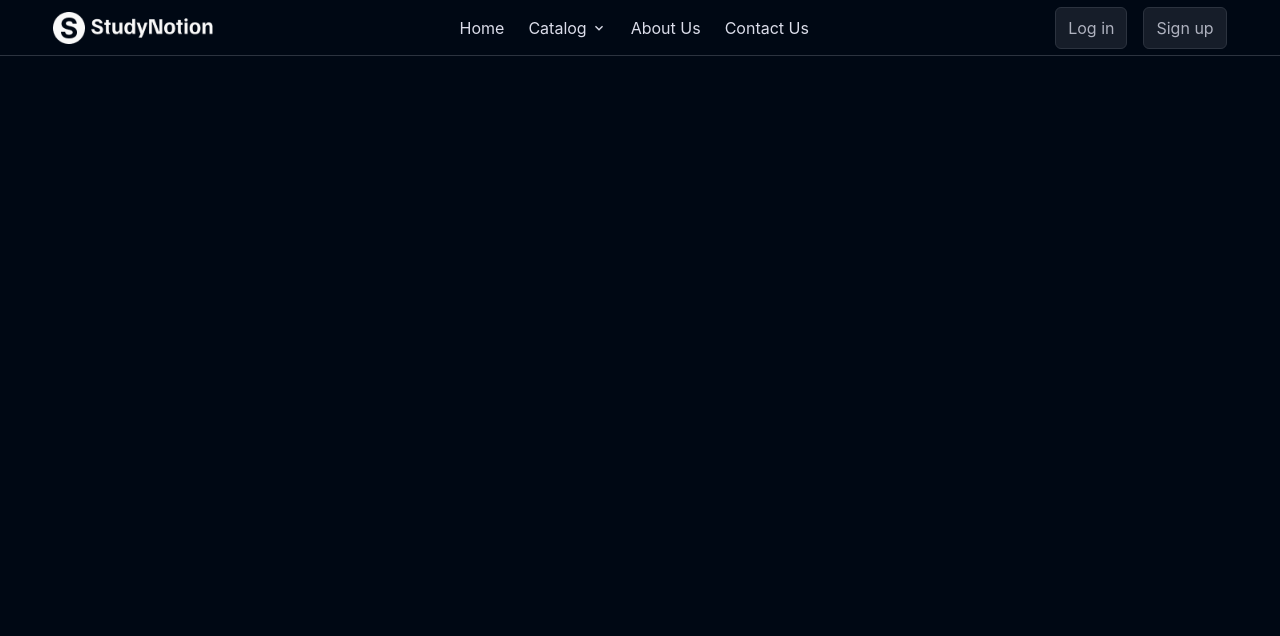
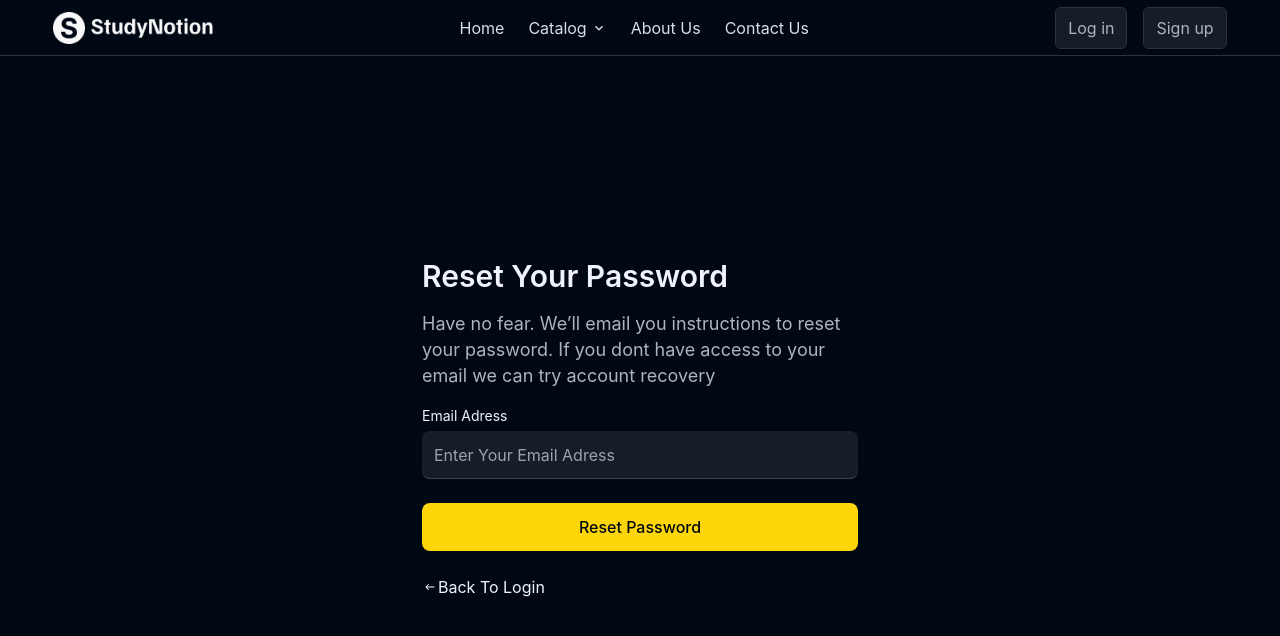
Before and after one commit to pra329/StudyNotion, a React (Create React App) app: page /forgot-password in a window 1280 px wide. Shown: the top 636 px of the page. Built offline with nearby package versions, Linux system fonts and the light colour scheme.

Commit message:
Update Controllers

```diff
--- a/src/App.css
+++ b/src/App.css
@@ -19,3 +19,22 @@ html ,body{
 .shadow-upper{
     box-shadow: 10px -10px 16px -10px rgba(5, 135, 242, 0.92), 0 -12px 14px -10px rgba(40, 91, 186, 0.929);
 }
+
+.spinner {
+    width: 56px;
+    height: 56px;
+    border-radius: 50%;
+    border: 9px solid;
+    border-color: #dbdcef;
+    border-right-color: #474bff;
+    animation: spinner-d3wgkg 1s infinite linear;
+}
+
+@keyframes spinner-d3wgkg {
+    0% {
+        transform: rotate(0deg);
+    }
+    100% {
+        transform: rotate(360deg);
+    }
+}
--- a/src/App.js
+++ b/src/App.js
@@ -5,6 +5,8 @@ import Navbar from "./components/common/Navbar";
 import OpenRoute from "./components/core/auth/OpenRoute"
 import Login from "./pages/Login"
 import Signup from "./pages/Signup"
+import ForgotPassword from "./pages/ForgotPassword";
+import UpdatePassword from "./pages/UpdatePassword";
 
 function App() {
   return (
@@ -28,6 +30,24 @@ function App() {
             </OpenRoute>
           }
         />
+
+    <Route
+          path="forgot-password"
+          element={
+            <OpenRoute>
+             <ForgotPassword/>
+            </OpenRoute>
+          }
+        />
+
+    <Route
+          path="update-password/:id"
+          element={
+            <OpenRoute>
+             <UpdatePassword/>
+            </OpenRoute>
+          }
+        />
       </Routes>
     </div>
   );
--- a/src/components/core/auth/SignupForm.jsx
+++ b/src/components/core/auth/SignupForm.jsx
@@ -162,9 +162,9 @@ function SignupForm() {
               className="absolute right-3 top-[38px] z-[10] cursor-pointer"
             >
               {showPassword ? (
+              <AiOutlineEye fontSize={24} fill="#AFB2BF" />
+              ) : (
                 <AiOutlineEyeInvisible fontSize={24} fill="#AFB2BF" />
-              ) : (
-                <AiOutlineEye fontSize={24} fill="#AFB2BF" />
               )}
             </span>
           </label>
@@ -189,9 +189,9 @@ function SignupForm() {
               className="absolute right-3 top-[38px] z-[10] cursor-pointer"
             >
               {showConfirmPassword ? (
+                <AiOutlineEye fontSize={24} fill="#AFB2BF" />
+              ) : (
                 <AiOutlineEyeInvisible fontSize={24} fill="#AFB2BF" />
-              ) : (
-                <AiOutlineEye fontSize={24} fill="#AFB2BF" />
               )}
             </span>
           </label>
--- /dev/null
+++ b/src/pages/Error.jsx
@@ -0,0 +1,11 @@
+import React from 'react'
+
+const Error = () => {
+  return (
+    <div className='flex justify-center items-center text-3xl text-red'>
+      Error - 404 Not Found
+    </div>
+  )
+}
+
+export default Error
--- /dev/null
+++ b/src/pages/ForgotPassword.jsx
@@ -0,0 +1,67 @@
+import React, { useState } from 'react'
+import { useDispatch, useSelector } from 'react-redux'
+import { Link } from 'react-router-dom';
+import { IoIosArrowRoundBack } from "react-icons/io";
+import { getPasswordResetToken } from '../services/operations/authApi';
+
+const ForgotPassword = () => {
+    const[emailSent,setemailSent] = useState(false);
+    const[email,setEmail] = useState("");
+    const {loading} = useSelector((state) => state.auth)
+    const dispatch = useDispatch();
+    const handleOnSubmit = (e) => {
+        e.preventDefault()
+        dispatch(getPasswordResetToken(email,setemailSent))
+    }
+    return (
+    <div className='grid min-h-[calc(100vh-3.5rem)] place-items-center'>
+      {
+        loading ? (
+            <div className="spinner"></div>
+        ):(
+            <div className='max-w-[500px] p-4 lg:p-8'>
+                <h1 className='text-[1.875rem] font-semibold leading-[2.375rem] text-richblack-5'>
+                    {
+                        !emailSent ? "Reset Your Password" : "Check Your Email"
+                    }
+                </h1>
+                <p className='my-4 text-[1.125rem] leading-[1.625rem] text-richblack-100'>
+                    {
+                        !emailSent ? "Have no fear. We’ll email you instructions to reset your password. If you dont have access to your email we can try account recovery" : `We have sent the reset email to
+                        ${email}`
+                     }
+                </p>
+                <form onSubmit={handleOnSubmit}>
+                    {
+                        !emailSent && (
+                            <label className='w-full'>
+                                <p className='mb-1 text-[0.875rem] leading-[1.375rem] text-richblack-5'>Email Adress</p>
+                                <input required type='email' name='email' value={email} onChange={(e) => setEmail(e.target.value)} placeholder='Enter Your Email Adress' style={{
+                    boxShadow: "inset 0px -1px 0px rgba(255, 255, 255, 0.18)",
+                  }}
+                  className="w-full rounded-[0.5rem] bg-richblack-800 p-[12px] text-richblack-5"></input>
+                            </label>
+                        )
+                    }
+                    <button type='submit' className="mt-6 w-full rounded-[8px] bg-yellow-50 py-[12px] px-[12px] font-medium text-richblack-900">
+                        {
+                            !emailSent ? "Reset Password" : "Resend Email"
+                        }
+                    </button>
+                </form>
+
+                <div className="mt-6 flex items-center justify-between">
+                    <Link to="/login">
+                    <div className='flex flex-row items-center'>
+                    <IoIosArrowRoundBack className='text-white'/> <p className="flex items-center gap-x-2 text-richblack-5">Back To Login</p>
+                    </div>
+                    </Link>
+                </div>
+            </div>
+        )
+      }
+    </div>
+  )
+}
+
+export default ForgotPassword
--- /dev/null
+++ b/src/pages/UpdatePassword.jsx
@@ -0,0 +1,82 @@
+import React, { useState } from 'react'
+import { useDispatch, useSelector } from 'react-redux'
+import { resetPassword } from '../services/operations/authApi';
+import { Link, useLocation, useNavigate } from 'react-router-dom';
+import { MdOutlineRemoveRedEye } from "react-icons/md";
+import { IoEyeOff } from "react-icons/io5";
+import { IoIosArrowRoundBack } from "react-icons/io";
+
+const UpdatePassword = () => {
+    const dispatch = useDispatch();
+    const location = useLocation();
+    const navigate = useNavigate();
+    const[formData,setFormData] = useState({
+        password:"",
+        confirmPassword:""
+    })
+    const{password,confirmPassword} = formData;
+    const[showPassword,setShowPassword] = useState(false);
+    const[showConfirmPassword,setshowConfirmPassword] = useState(false);
+    const{loading} = useSelector((state) => state.auth)
+    const handleOnChange = (e) => {
+        setFormData((prevData) => (
+            {
+                ...prevData,
+                [e.target.name]:e.target.value
+            }
+        ))
+    }
+    const handleOnSubmit = (e) => {
+        e.preventDefault();
+        const token = location.pathname.split('/').at(-1);
+        dispatch(resetPassword(password,confirmPassword,token,navigate))
+    }
+    return (
+    <div className='text-white'>
+        {
+            loading ? (
+                <div className='spinner'></div>
+            ) :
+            (
+                <div>
+                    <h1>Choose New Password</h1>
+                    <p>Almost done. Enter your new password and youre all set</p>
+                    <form onSubmit={handleOnSubmit}>
+                        <label>
+                            <p>New Password *</p>
+                            <input required type={showPassword ? "text" : "password"} name='password' value={password} onChange={handleOnChange} placeholder='Password'/>
+                            <span onClick={() => setShowPassword((prev) => !prev)}>
+                                {
+                                    showPassword ? <MdOutlineRemoveRedEye fontSize={24}/> : <IoEyeOff fontSize={24}/>
+                                }
+                            </span>
+                        </label>
+
+                        <label>
+                            <p>Confirm New Password *</p>
+                            <input required type={showConfirmPassword ? "text" : "password"} name='confirmPassword' value={confirmPassword} onChange={handleOnChange} placeholder='Confirm New Password'/>
+                            <span onClick={() => setshowConfirmPassword((prev) => !prev)}>
+                                {
+                                    showConfirmPassword ? <MdOutlineRemoveRedEye fontSize={24}/> : <IoEyeOff fontSize={24}/>
+                                }
+                            </span>
+                        </label>
+                        <button type='submit'>
+                                Reset Password
+                        </button>
+                    </form>
+                    <div className="mt-6 flex items-center justify-between">
+                    <Link to="/login">
+                    <div className='flex flex-row items-center'>
+                    <IoIosArrowRoundBack className='text-white'/> <p className="flex items-center gap-x-2 text-richblack-5">Back To Login</p>
+                    </div>
+                    </Link>
+                </div>
+                </div>
+            )
+        }
+    </div>
+  )
+}
+
+export default UpdatePassword
--- a/src/services/operations/authApi.js
+++ b/src/services/operations/authApi.js
@@ -73,7 +73,7 @@ export function signUp(
         throw new Error(response.data.message)
       }
       toast.success("Signup Successful")
-      navigate("/login")
+      // navigate("/login")
     } catch (error) {
       console.log("SIGNUP API ERROR............", error)
       toast.error("Signup Failed")
@@ -100,7 +100,7 @@ export function login(email, password, navigate) {
         throw new Error(response.data.message)
       }
 
-      toast.success("Login Successful")
+      toast.success("Login Successfull")
       dispatch(setToken(response.data.token))
       const userImage = response.data?.user?.image
         ? response.data.user.image
@@ -137,13 +137,14 @@ export function getPasswordResetToken(email, setEmailSent) {
     } catch (error) {
       console.log("RESETPASSTOKEN ERROR............", error)
       toast.error("Failed To Send Reset Email")
+    } finally{
+      dispatch(setLoading(false))
+      toast.dismiss(toastId)
     }
-    toast.dismiss(toastId)
-    dispatch(setLoading(false))
   }
 }
 
-export function resetPassword(password, confirmPassword, token, navigate) {
+export function resetPassword(password, confirmPassword, token , navigate) {
   return async (dispatch) => {
     const toastId = toast.loading("Loading...")
     dispatch(setLoading(true))
@@ -161,13 +162,15 @@ export function resetPassword(password, confirmPassword, token, navigate) {
       }
 
       toast.success("Password Reset Successfully")
-      navigate("/login")
+      navigate('/login')
     } catch (error) {
       console.log("RESETPASSWORD ERROR............", error)
       toast.error("Failed To Reset Password")
     }
-    toast.dismiss(toastId)
-    dispatch(setLoading(false))
+    finally{
+      toast.dismiss(toastId)
+      dispatch(setLoading(false))
+    }
   }
 }
 
--- a/src/slices/authSlice.js
+++ b/src/slices/authSlice.js
@@ -1,6 +1,8 @@
 import {createSlice} from "@reduxjs/toolkit"
 
 const initialState = {
+    signupData: null,
+    loading: false,
     token:localStorage.getItem("token") ? JSON.parse(localStorage.getItem("token")) : null,
 };
 const authSlice = createSlice({
```
Also changed, not shown: src/components/core/auth/ProfileDropdown.jsx (+53 -7 lines), 1 other file (tests, documents, lock files or other folders).
